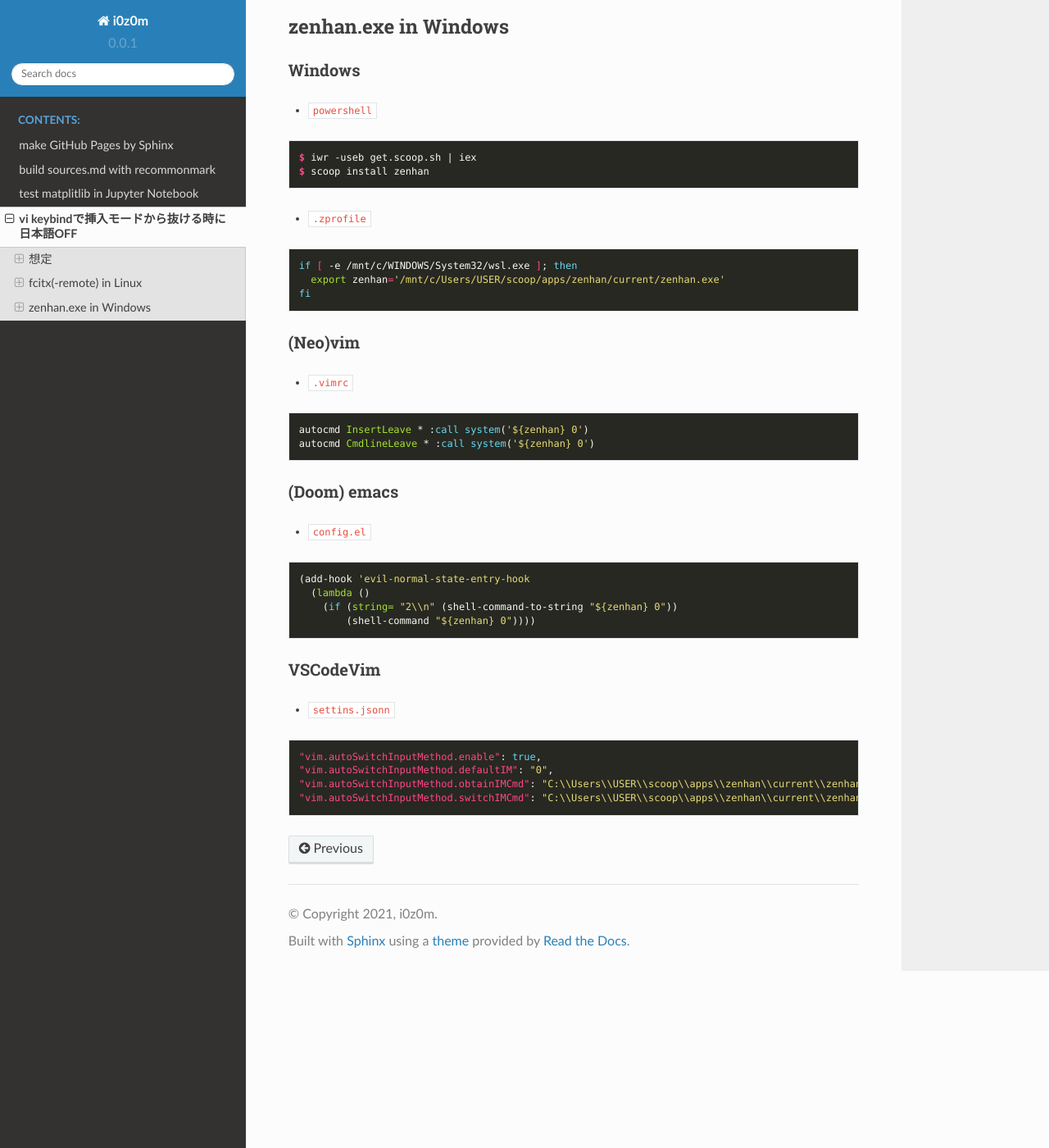
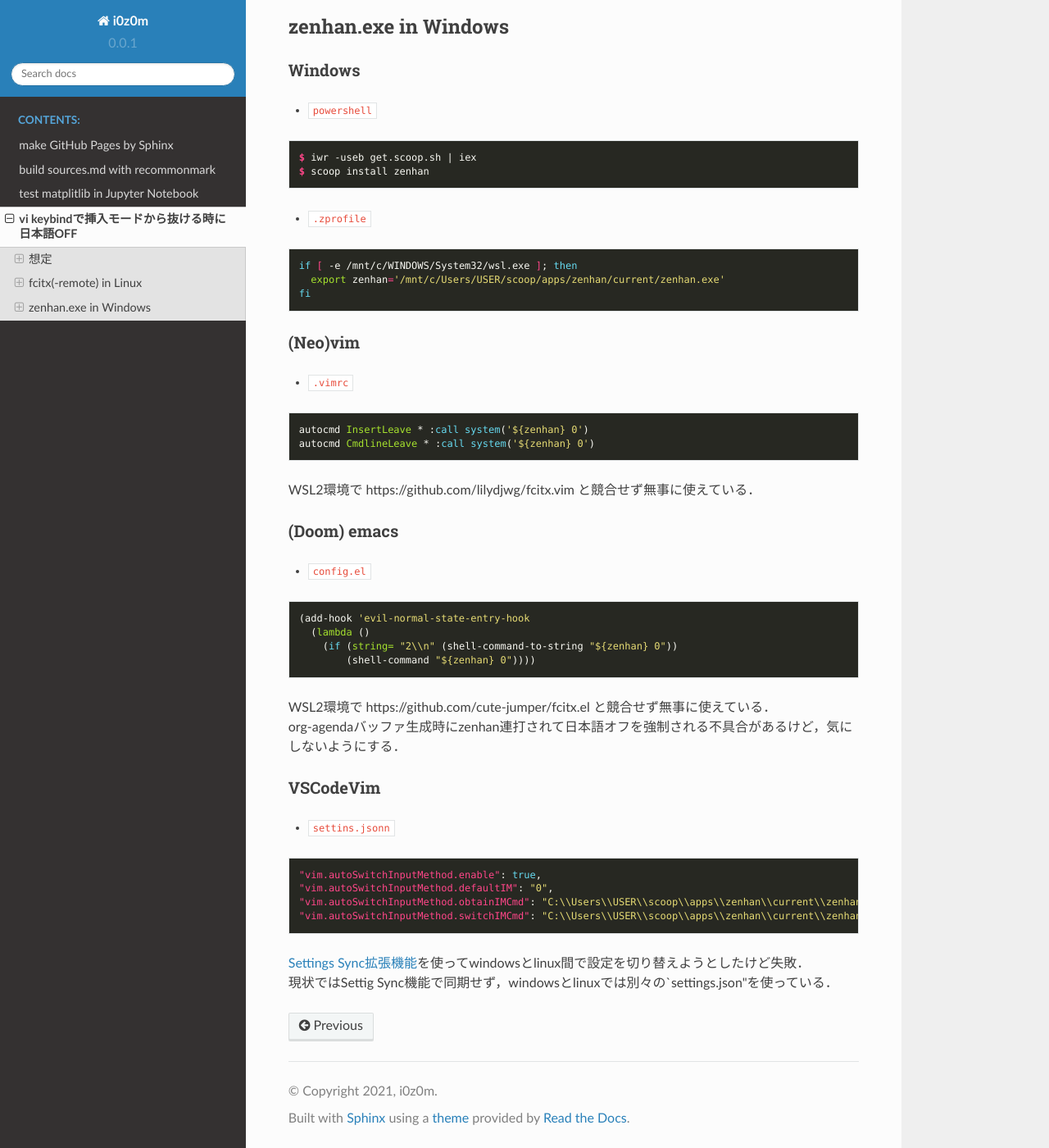
Before and after one commit to i0z0m/i0z0m.github.io, a Sphinx documentation site: the page built from source/input-Japanese-with-vi-keybind.md, in a window 1280 px wide and 1400 px high, scrolled down 1815 px. Shown: the whole window at 82% size. Built offline with Sphinx 7.4.7 and the Read the Docs theme 2.0.0, drawn with Linux system fonts in a browser that asks for light colours.

````diff
--- a/source/input-Japanese-with-vi-keybind.md
+++ b/source/input-Japanese-with-vi-keybind.md
@@ -98,6 +98,8 @@
 autocmd InsertLeave * :call system('${zenhan} 0')
 autocmd CmdlineLeave * :call system('${zenhan} 0')
 ```
+WSL2環境で https://github.com/lilydjwg/fcitx.vim と競合せず無事に使えている．
+
 ### (Doom) emacs
 - `config.el`
 
@@ -107,6 +109,9 @@
     (if (string= "2\\n" (shell-command-to-string "${zenhan} 0"))
         (shell-command "${zenhan} 0"))))
 ```
+WSL2環境で https://github.com/cute-jumper/fcitx.el と競合せず無事に使えている．
+org-agendaバッファ生成時にzenhan連打されて日本語オフを強制される不具合があるけど，気にしないようにする．
+
 ### VSCodeVim
 - `settins.jsonn`
 
@@ -116,3 +121,6 @@
 "vim.autoSwitchInputMethod.obtainIMCmd": "C:\\Users\\USER\\scoop\\apps\\zenhan\\current\\zenhan.exe 0",
 "vim.autoSwitchInputMethod.switchIMCmd": "C:\\Users\\USER\\scoop\\apps\\zenhan\\current\\zenhan.exe {im}",
 ```
+
+[Settings Sync拡張機能](https://qiita.com/hideki0145/items/d440adcc5d34541ed5f0)を使ってwindowsとlinux間で設定を切り替えようとしたけど失敗．
+現状ではSettig Sync機能で同期せず，windowsとlinuxでは別々の`settings.json"を使っている．
````
